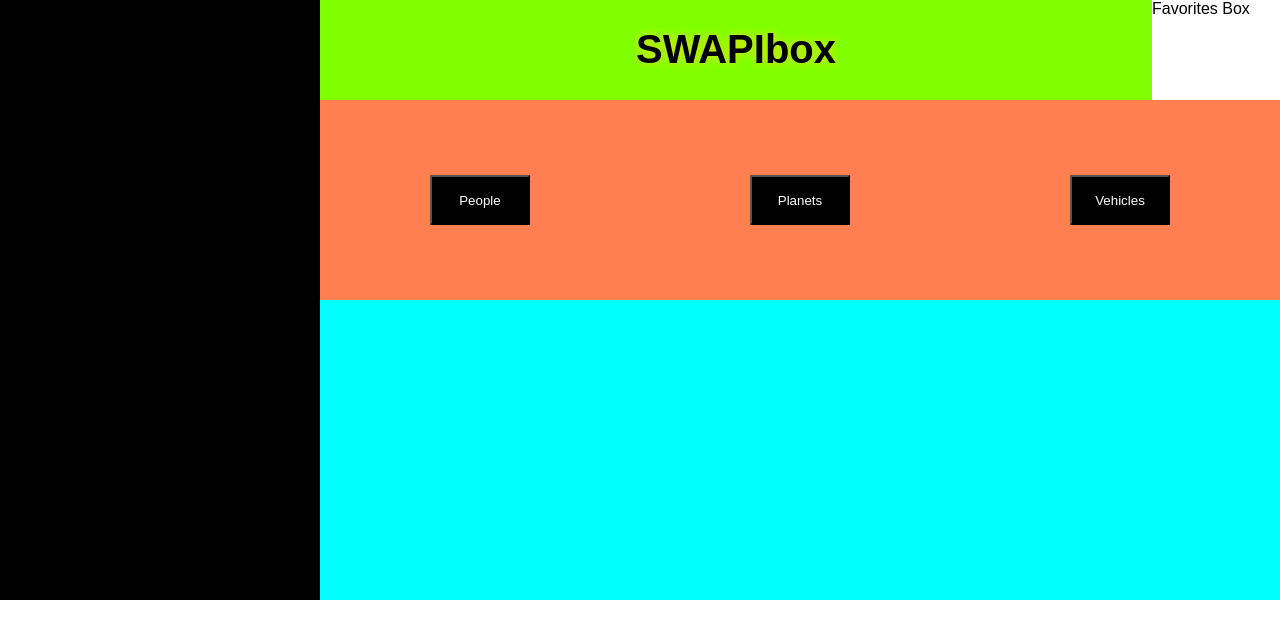
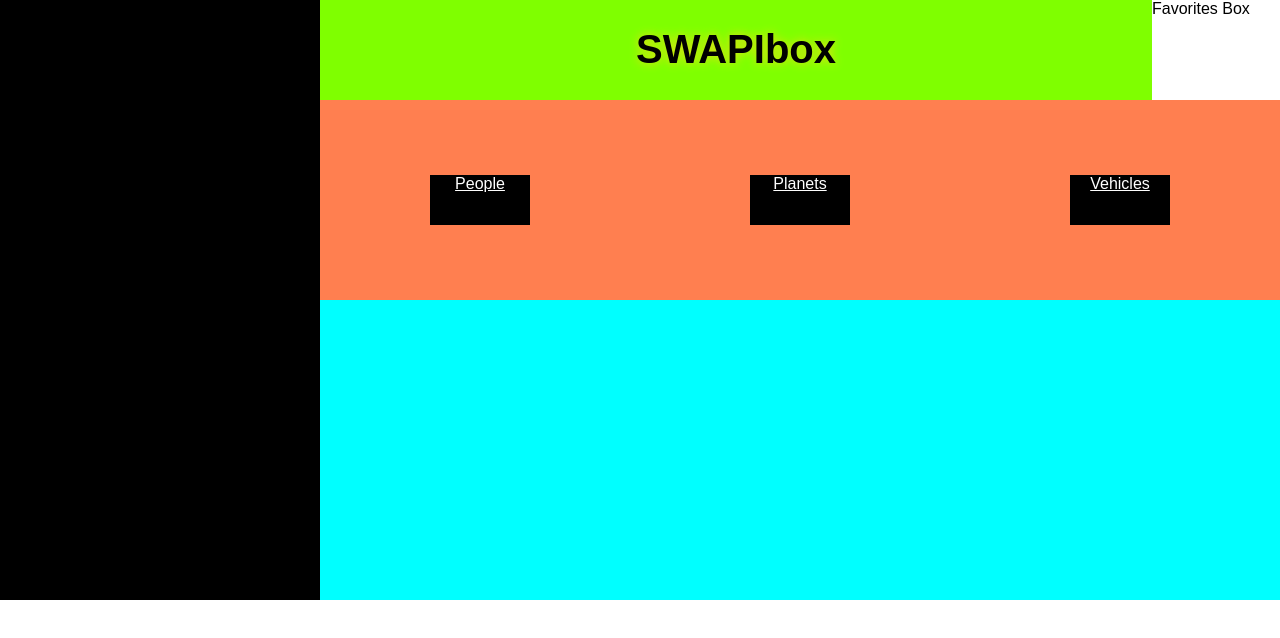
Before and after one commit to mmdberg/SWAPIbox, a React (Create React App) app: page / in a window 1280 px wide. Shown: the top 638 px of the page. Built offline with nearby package versions, Linux system fonts and the light colour scheme.

Commit message:
Change buttons to NavLinks

```diff
--- a/package.json
+++ b/package.json
@@ -6,6 +6,7 @@
     "enzyme-adapter-react-16": "^1.1.1",
     "react": "^16.2.0",
     "react-dom": "^16.2.0",
+    "react-router-dom": "^4.2.2",
     "react-scripts": "1.1.1",
     "react-test-renderer": "^16.2.0"
   },
--- a/src/Components/Button/index.js
+++ b/src/Components/Button/index.js
@@ -1,12 +1,12 @@
 import React from 'react';
 import './styles.css';
 
-export const Button = ({text, getCards}) => {
+export const NavLink = ({text, getcards}) => {
   const lowerCase = text.toLowerCase();
   return (
     <button
       className='button'
-      onClick={() => getCards(lowerCase)}>
+      onClick={() => getcards(lowerCase)}>
       {text}
     </button>
   );
--- a/src/Components/ButtonContainer/index.js
+++ b/src/Components/ButtonContainer/index.js
@@ -1,13 +1,35 @@
 import React from 'react';
-import { Button } from '../Button/index';
+import {Route, NavLink} from 'react-router-dom';
+import './styles.css'
 
 export const ButtonContainer = ({getCards}) => {
-
+  // const categories = ['people', 'planets', 'vehicles']
+  // const NavLinks = categories.map((category, index) => {
+  //   return <NavLink to={category} key={index} onClick={() =>
+  //     getCards(category)}>{category.toUpperCase()}</NavLink>
+  //  })
   return (
-    <div className='button-container'>
-      <Button text='People' getCards={getCards}/>
-      <Button text='Planets' getCards={getCards}/>
-      <Button text='Vehicles' getCards={getCards}/>
+    <div className="button-container">
+      <NavLink to='/people/' className='button' onClick={() =>
+        getCards('people')}>People</NavLink>
+      <NavLink to='/planets/' className='button' onClick={() =>
+        getCards('planets')}>Planets</NavLink>
+      <NavLink to='/vehicles/' className='button' onClick={() =>
+        getCards('vehicles')}>Vehicles</NavLink>
     </div>
   );
 };
+
+      // <Button text='People' getCards={getCards}/>
+      // <Button text='Planets' getCards={getCards}/>
+      // <Button text='Vehicles' getCards={getCards}/>
+
+
+
+    //       <div className='button-container'>
+    //   <NavLink to='/people' className='button' text='People'>People</NavLink>
+    //   <NavLink to='/planets' className='button' text='People'>Planets</NavLink>
+    //   <NavLink to='/vehicles' className='button' text='People'>Vehicles</NavLink>
+
+
+    // </div>
--- a/src/Components/ButtonContainer/styles.css
+++ b/src/Components/ButtonContainer/styles.css
@@ -0,0 +1,17 @@
+.button-container {
+  display: flex;
+  justify-content: space-around;
+  align-items: center;
+}
+
+.button {
+  height: 50px;
+  width: 100px;
+  color: white;
+  background-color: black;
+  text-align: center
+}
+
+.active {
+  background-color: aqua;
+}
--- a/src/Components/Card/index.js
+++ b/src/Components/Card/index.js
@@ -3,7 +3,7 @@ import './styles.css';
 
 export const Card = (props) => {
   const addActive = (event) => {
-    event.target.closest('div').classList.toggle('active');
+    event.target.closest('div').classList.toggle('favorite');
   };
 
   if (props.information.homeworld) {
--- a/src/Components/Card/styles.css
+++ b/src/Components/Card/styles.css
@@ -13,6 +13,6 @@
   border-bottom: 2px grey solid;
 }
 
-.active {
+.favorite {
   background-color: magenta
 }
--- a/src/index.js
+++ b/src/index.js
@@ -2,9 +2,14 @@ import React from 'react';
 import ReactDOM from 'react-dom';
 import './index.css';
 import App from './Components/App/App.js';
-import registerServiceWorker from './registerServiceWorker';
 import { openingCall, buttonCall } from './helpers/api.js';
+import { BrowserRouter } from 'react-router-dom';
 
-ReactDOM.render(<App openingCall={openingCall} buttonCall={buttonCall}/>,
+const router = (
+  <BrowserRouter>
+    <App openingCall={openingCall} buttonCall={buttonCall}/>
+  </BrowserRouter>
+)
+
+ReactDOM.render(router,
   document.getElementById('root'));
-registerServiceWorker();
```
Also changed, not shown: src/Components/App/App.css (line endings or trailing spaces), 1 other file (tests, documents, lock files or other folders).
